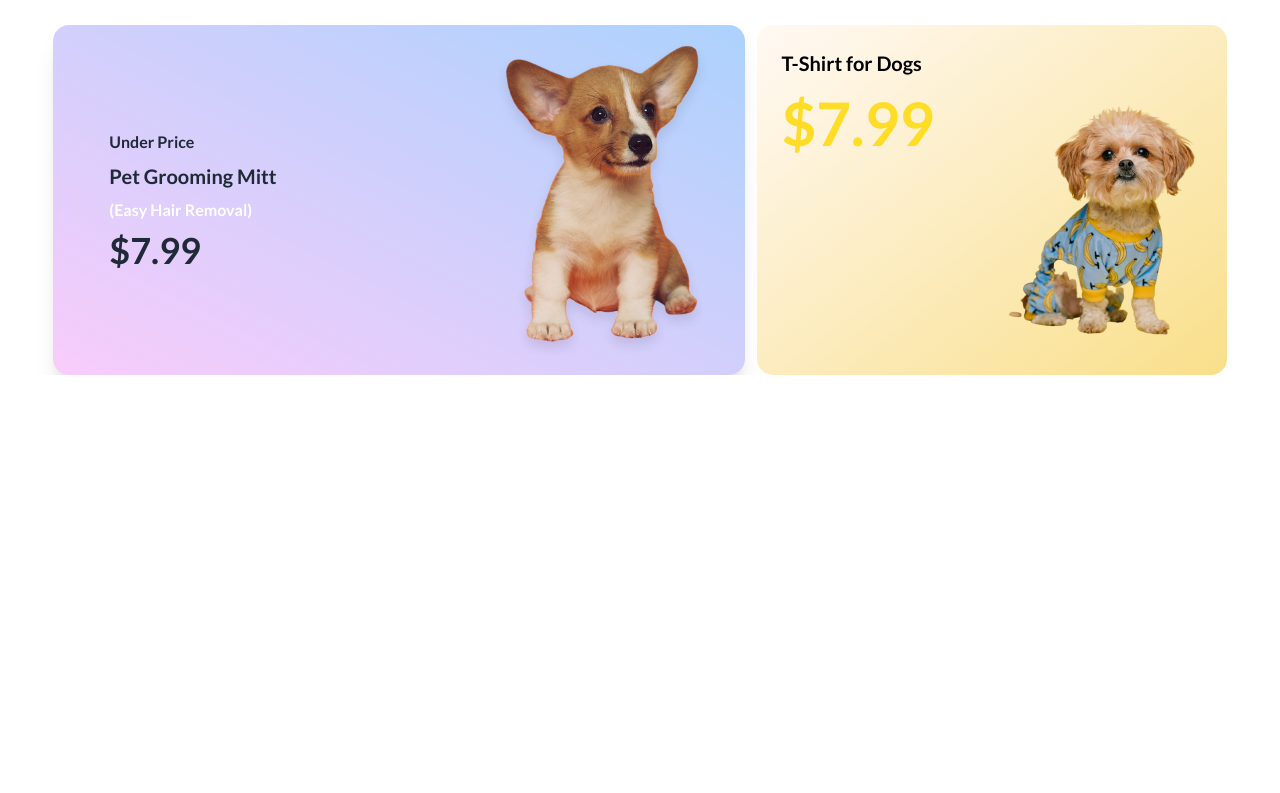
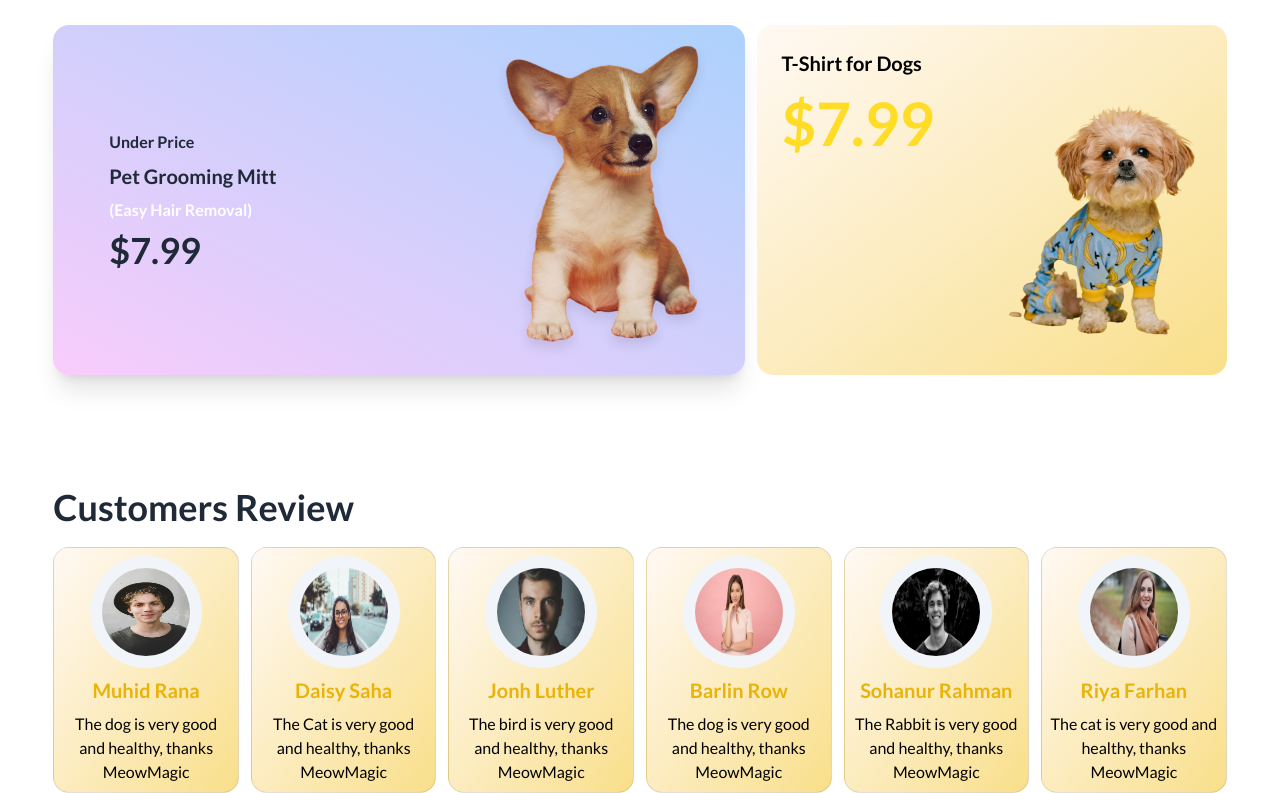
Before and after one commit to sohanpk24/B11-A3-meow-magic, a plain HTML site: page index.html in a window 1280 px wide. Shown: the part 1871-2664 px from the top of the page. Before the commit the page ends 2246 px from the top, so only its background shows below. Drawn offline with nearby package versions, Linux system fonts and the light colour scheme.

Commit message:
customer section added in my projects

```diff
--- a/index.html
+++ b/index.html
@@ -367,6 +367,67 @@
          </section>
 
 
+         <!-- customer review section -->
+       <section class="w-11/12 pt-20 mx-auto">
+        <h1 class="text-2xl font-bold mb-5 md:text-4xl">Customers Review</h1>
+        <div class="grid grid-cols-2 md:grid-cols-3 lg:grid-cols-6 gap-3">
+
+          <div class="card border border-[rgba(17,17,17,0.1)] bg-gradient-to-br from-[rgb(255,249,244)] to-[rgb(249,223,138)] text-neutral-content">
+
+            <div class="card-body p-2 text-black items-center text-center">
+              <div><img class="bg-slate-100 p-3 w-28 h-28 rounded-full" src="c1-assets/customer-1.jpg" alt=""></div>
+              <h2 class="card-title text-yellow-500">Muhid Rana</h2>
+              <p class="">The dog is very good and healthy, thanks MeowMagic</p>
+            </div>
+          </div>
+          <div class="card border border-[rgba(17,17,17,0.1)] bg-gradient-to-br from-[rgb(255,249,244)] to-[rgb(249,223,138)] text-neutral-content">
+
+            <div class="card-body p-2 text-black items-center text-center">
+              <div><img class="bg-slate-100 p-3 w-28 h-28 rounded-full" src="c1-assets/customer-2.jpg" alt=""></div>
+              <h2 class="card-title text-yellow-500">Daisy Saha</h2>
+              <p class="">The Cat is very good and healthy, thanks MeowMagic</p>
+            </div>
+          </div>
+          <div class="card border border-[rgba(17,17,17,0.1)] bg-gradient-to-br from-[rgb(255,249,244)] to-[rgb(249,223,138)] text-neutral-content">
+
+            <div class="card-body p-2 text-black items-center text-center">
+              <div><img class="bg-slate-100 p-3 w-28 h-28 rounded-full" src="c1-assets/customer-5.jpg" alt=""></div>
+              <h2 class="card-title text-yellow-500">Jonh Luther</h2>
+              <p class="">The bird is very good and healthy, thanks MeowMagic</p>
+            </div>
+          </div>
+          <div class="card border border-[rgba(17,17,17,0.1)] bg-gradient-to-br from-[rgb(255,249,244)] to-[rgb(249,223,138)] text-neutral-content">
+
+            <div class="card-body p-2 text-black items-center text-center">
+              <div><img class="bg-slate-100 p-3 w-28 h-28 rounded-full" src="c1-assets/customer-3.jpg" alt=""></div>
+              <h2 class="card-title text-yellow-500">Barlin Row</h2>
+              <p class="">The dog is very good and healthy, thanks MeowMagic</p>
+            </div>
+          </div>
+          <div class="card border border-[rgba(17,17,17,0.1)] bg-gradient-to-br from-[rgb(255,249,244)] to-[rgb(249,223,138)] text-neutral-content">
+
+            <div class="card-body p-2 text-black items-center text-center">
+              <div><img class="bg-slate-100 p-3 w-28 h-28 rounded-full" src="c1-assets/customer-6.jpg " alt=""></div>
+              <h2 class="card-title text-yellow-500">Sohanur Rahman</h2>
+              <p class="">The Rabbit is very good and healthy, thanks MeowMagic</p>
+            </div>
+          </div>
+          <div class="card border border-[rgba(17,17,17,0.1)] bg-gradient-to-br from-[rgb(255,249,244)] to-[rgb(249,223,138)] text-neutral-content">
+
+            <div class="card-body p-2 text-black items-center text-center">
+              <div><img class="bg-slate-100 p-3 w-28 h-28 rounded-full" src="c1-assets/customer-4.jpg" alt=""></div>
+              <h2 class="card-title text-yellow-500">Riya Farhan</h2>
+              <p class="">The cat is very good and healthy, thanks MeowMagic</p>
+            </div>
+          </div>
+
+
+
+
+        </div>
+       </section>
+
+
     </main>
 
     <!-- footer section -->
```
Also changed, not shown: c1-assets/customer-1.jpg (added), c1-assets/customer-2.jpg (added), c1-assets/customer-3.jpg (added), c1-assets/customer-4.jpg (added), c1-assets/customer-5.jpg (added), c1-assets/customer-6.jpg (added).
